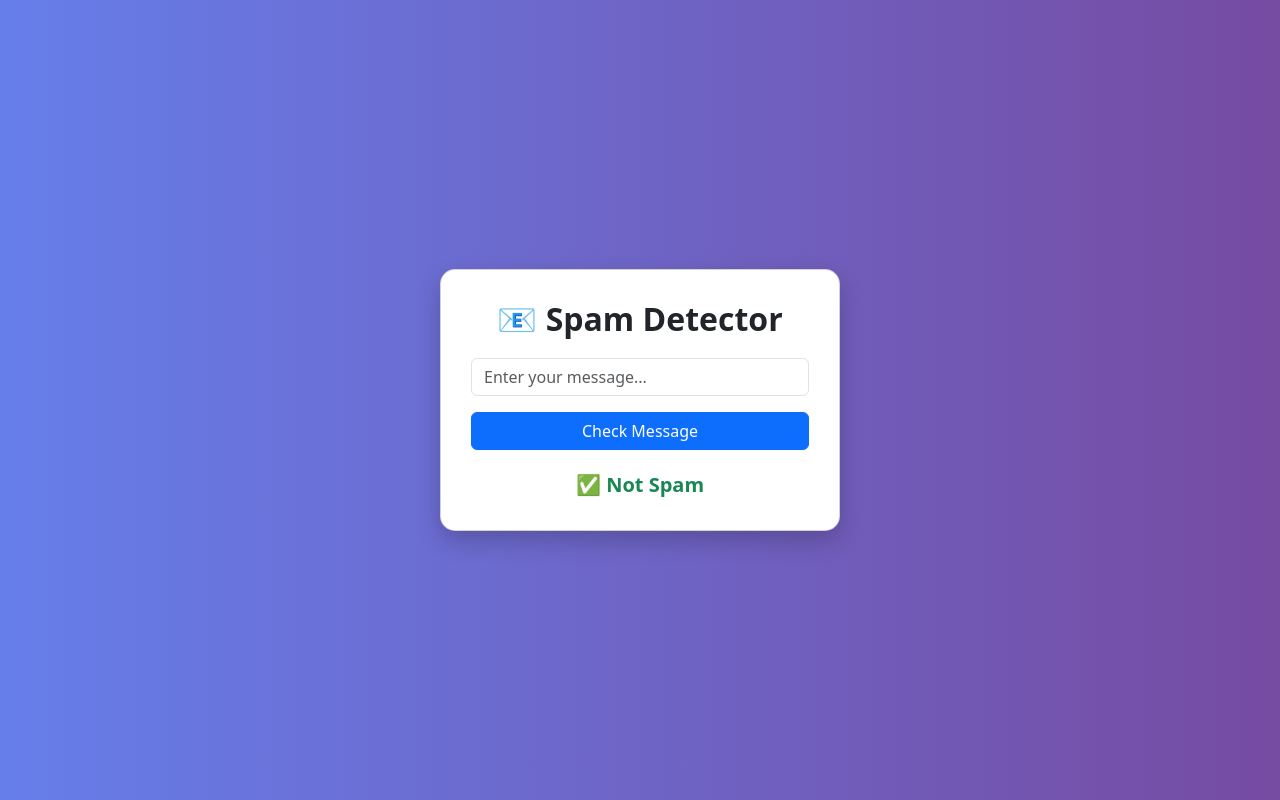
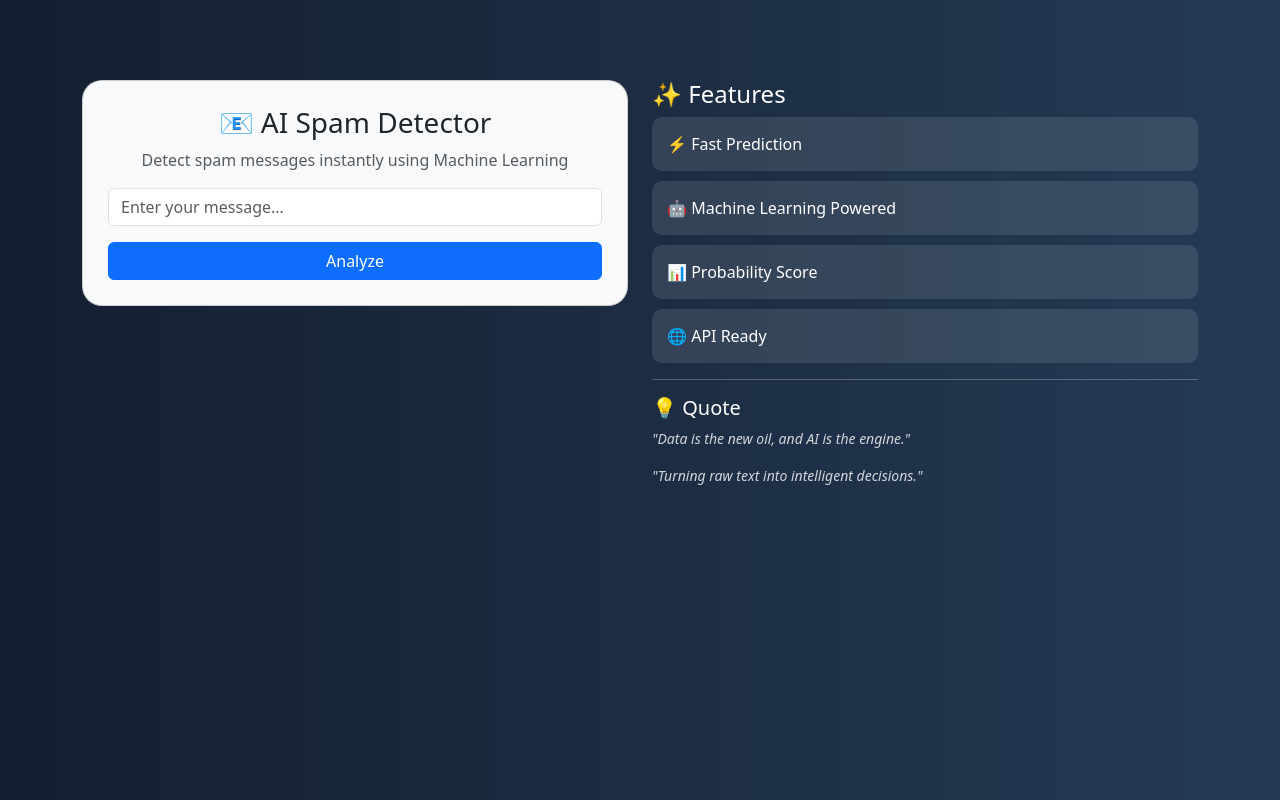
Before and after one commit to Shekhar112006/Email-Spam-detector, a Flask app: page / in a window 1280 px wide. Run offline with Flask 3, Linux system fonts and the light colour scheme; parts of the project's set-up code (start-up, migrations or seed data) failed here and were passed over.

Commit message:
index.html updated 0.2

```diff
--- a/templates/index.html
+++ b/templates/index.html
@@ -1,66 +1,110 @@
 <!DOCTYPE html>
 <html>
 <head>
-    <title>Spam Detector</title>
+    <title>AI Spam Detector</title>
 
-    <!-- Bootstrap CDN -->
     <link href="https://cdn.jsdelivr.net/npm/bootstrap@5.3.0/dist/css/bootstrap.min.css" rel="stylesheet">
 
     <style>
         body {
-            background: linear-gradient(to right, #667eea, #764ba2);
-            height: 100vh;
-            display: flex;
-            align-items: center;
-            justify-content: center;
+            background: linear-gradient(to right, #141e30, #243b55);
+            color: white;
+        }
+
+        .container-box {
+            margin-top: 80px;
         }
 
         .card {
-            border-radius: 15px;
-            padding: 30px;
-            width: 400px;
-            box-shadow: 0 10px 25px rgba(0,0,0,0.2);
+            border-radius: 20px;
+            padding: 25px;
         }
 
-        .title {
-            text-align: center;
-            margin-bottom: 20px;
-            font-weight: bold;
+        .quote {
+            font-style: italic;
+            font-size: 14px;
+            opacity: 0.8;
         }
 
-        .result {
-            text-align: center;
-            font-size: 20px;
-            margin-top: 20px;
-            font-weight: bold;
+        .feature-box {
+            background: rgba(255,255,255,0.1);
+            padding: 15px;
+            border-radius: 10px;
+            margin-bottom: 10px;
         }
     </style>
 </head>
 
 <body>
 
-<div class="card bg-white">
-    <h2 class="title">📧 Spam Detector</h2>
+<div class="container container-box">
+    <div class="row">
+
+        <!-- LEFT SIDE (App) -->
+        <div class="col-md-6">
+            <div class="card bg-light text-dark">
+
+                <h3 class="text-center">📧 AI Spam Detector</h3>
+
+                <p class="text-center text-muted">
+                    Detect spam messages instantly using Machine Learning
+                </p>
 
                 <form action="/predict_form" method="post">
-        <div class="mb-3">
-            <input type="text" name="message" class="form-control" placeholder="Enter your message..." required>
-        </div>
+                    <input type="text" name="message" class="form-control mb-3"
+                        placeholder="Enter your message..." required>
 
-        <div class="d-grid">
-            <button class="btn btn-primary">Check Message</button>
-        </div>
+                    <button class="btn btn-primary w-100">Analyze</button>
                 </form>
 
-    {% if prediction is not none %}
-        <div class="result">
+                {% if prediction %}
+                    <div class="mt-4 text-center">
+
+                        <h4>
                             {% if prediction == "Spam" %}
-                <span class="text-danger">🚫 Spam Message</span>
+                                <span class="text-danger">🚫 Spam</span>
                             {% else %}
                                 <span class="text-success">✅ Not Spam</span>
                             {% endif %}
+                        </h4>
+
+                        <p>Confidence: <b>{{ prob }}%</b></p>
+
+                        <p class="quote">
+                            "{{ message }}"
+                        </p>
+
                     </div>
                 {% endif %}
+
+            </div>
+        </div>
+
+        <!-- RIGHT SIDE (Features + Quotes) -->
+        <div class="col-md-6">
+
+            <h4>✨ Features</h4>
+
+            <div class="feature-box">⚡ Fast Prediction</div>
+            <div class="feature-box">🤖 Machine Learning Powered</div>
+            <div class="feature-box">📊 Probability Score</div>
+            <div class="feature-box">🌐 API Ready</div>
+
+            <hr>
+
+            <h5>💡 Quote</h5>
+
+            <p class="quote">
+                "Data is the new oil, and AI is the engine."
+            </p>
+
+            <p class="quote">
+                "Turning raw text into intelligent decisions."
+            </p>
+
+        </div>
+
+    </div>
 </div>
 
 </body>
```
Lines whose indentation alone changed are shown as unchanged.
